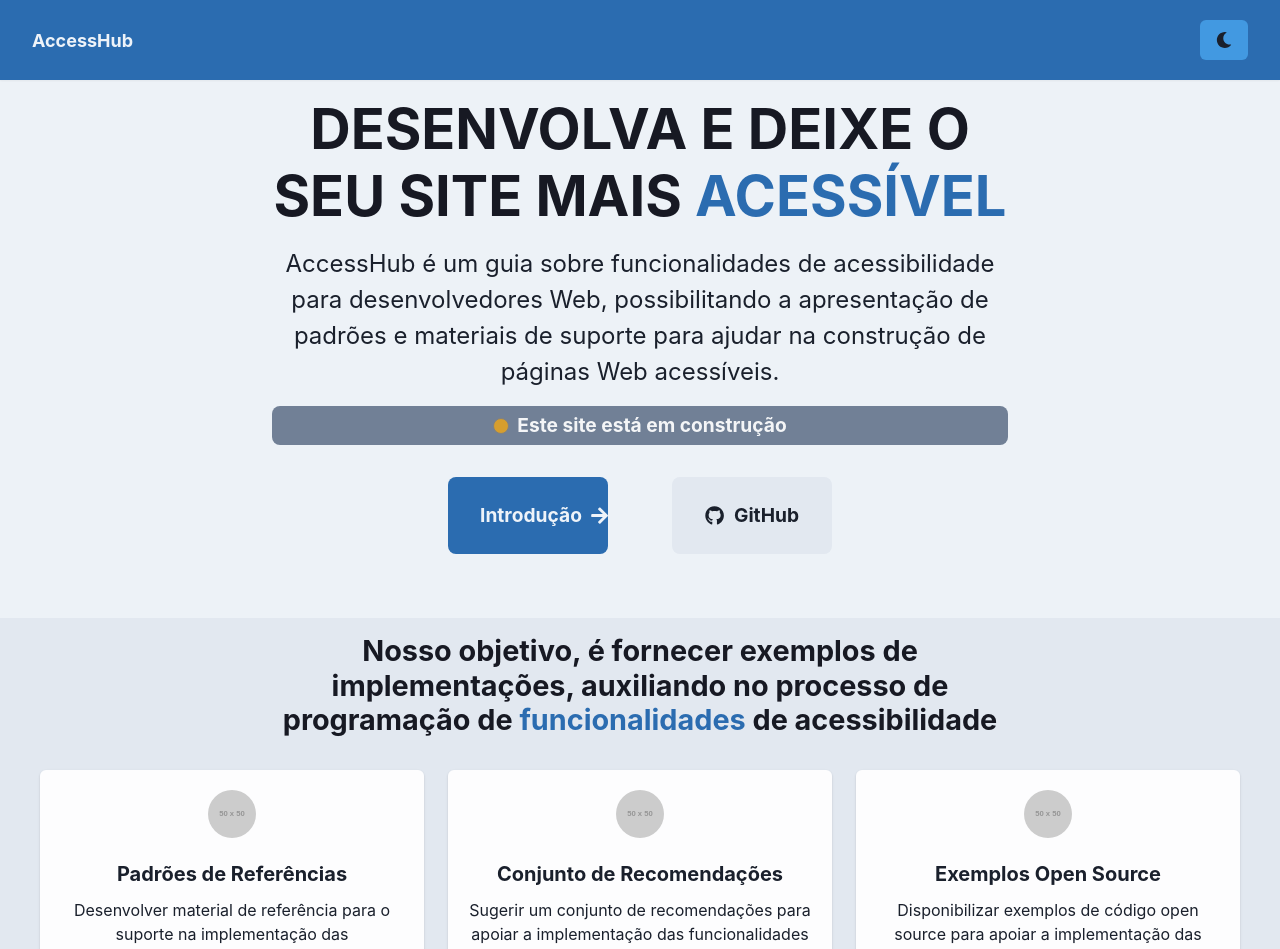
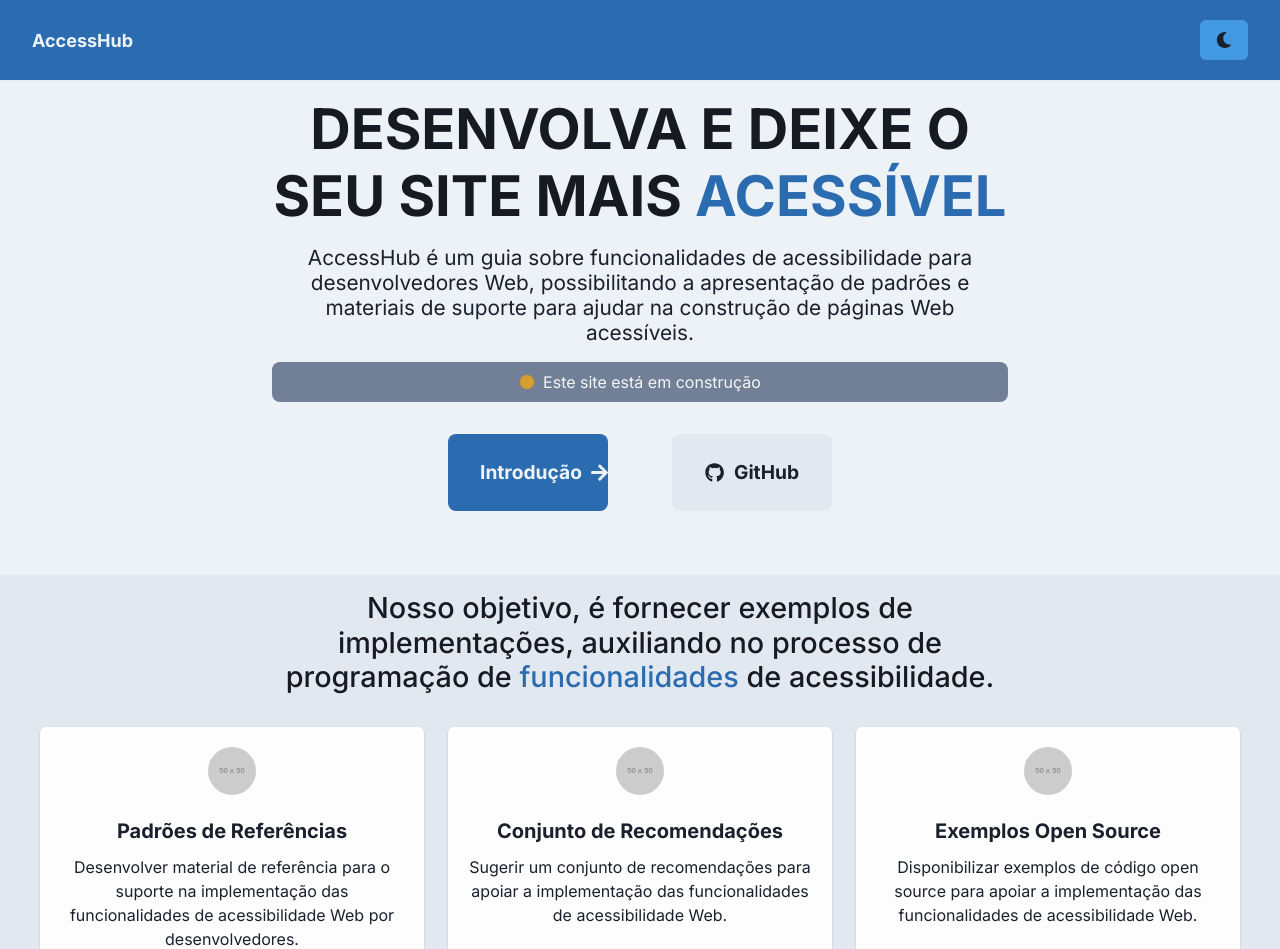
Before and after one commit to daviteixeira-dev/accesshub, a React (Vite) app: page / in a window 1280 px wide. Shown: the top 949 px of the page. Built offline with nearby package versions, Linux system fonts and the light colour scheme.

Commit message:
adding the font family Inter to the project and refactoring the textual components of the HomePage page

```diff
--- a/index.html
+++ b/index.html
@@ -1,9 +1,12 @@
 <!DOCTYPE html>
-<html lang='en'>
+<html lang='pt-BR'>
   <head>
     <meta charset='UTF-8' />
     <link rel='icon' type='image/svg+xml' href='/vite.svg' />
     <meta name='viewport' content='width=device-width, initial-scale=1.0' />
+    <link rel="preconnect" href="https://fonts.googleapis.com">
+    <link rel="preconnect" href="https://fonts.gstatic.com" crossorigin>
+    <link href="https://fonts.googleapis.com/css2?family=Inter:wght@300;400;500;600;700&display=swap" rel="stylesheet">
     <title>AccessHub - Guia sobre funcionalidades de acessibilidade para desenvolvedores Web.</title>
   </head>
   <body>
--- a/src/App.tsx
+++ b/src/App.tsx
@@ -3,6 +3,8 @@ import {
   Routes,
   BrowserRouter
 } from 'react-router-dom';
+
+import './styles/App.css';
 
 import HomePage from './pages/HomePage';
 import Components from './pages/Components';
--- a/src/pages/HomePage.tsx
+++ b/src/pages/HomePage.tsx
@@ -72,21 +72,27 @@ const HomePage = () => {
       >
         <Heading
           as='h1'
+          fontWeight='700'
+          fontFamily='Inter'
           color={headingsColor}
           textTransform='uppercase'
           fontSize={['2.5rem', '2.5rem', '3rem', '3.5rem']}
         >
           Desenvolva e deixe o seu site mais <Text as='span' color={textSpanBlue}>acessível</Text>
         </Heading>
-        <Text
+
+        <Heading
+          as='h2'
           marginTop='1rem'
-          fontSize='1.5rem'
+          fontWeight='400'
+          fontSize='1.3rem'
+          fontFamily='Inter'
           color={textColor}
         >
           AccessHub é um guia sobre funcionalidades de acessibilidade para desenvolvedores Web,
           possibilitando a apresentação de padrões e materiais de suporte para ajudar na
           construção de páginas Web acessíveis.
-        </Text>
+        </Heading>
 
         <Flex
           mt='1rem'
@@ -107,12 +113,12 @@ const HomePage = () => {
             border='1px solid gray'
           ></Flex>
 
-          <Heading
-            fontSize='1.2rem'
+          <Text
+            fontSize='1rem'
             color='whiteAlpha.900'
           >
             Este site está em construção
-          </Heading>
+          </Text>
         </Flex>
       </Flex>
 
@@ -128,7 +134,8 @@ const HomePage = () => {
         <NavLink to='/introducao'>
           <Flex
             fontSize='1.2rem'
-            fontWeight='bold'
+            fontWeight='700'
+            fontFamily='Inter'
             alignItems='center'
             borderRadius='.5rem'
             color='whiteAlpha.900'
@@ -153,7 +160,8 @@ const HomePage = () => {
           <Flex
             color={textColor}
             fontSize='1.2rem'
-            fontWeight='bold'
+            fontWeight='700'
+            fontFamily='Inter'
             alignItems='center'
             bg={bgBottonGithub}
             borderRadius='.5rem'
@@ -184,13 +192,15 @@ const HomePage = () => {
           width={['100%', '100%', '60%', '60%']}
         >
           <Heading
-            as='h2'
+            as='h3'
+            fontWeight='500'
+            fontFamily='Inter'
             color={headingsColor}
             fontSize={['1.5rem', '1.5rem', '1.8rem', '1.8rem']}
           >
             Nosso objetivo, é fornecer exemplos de implementações,
             auxiliando no processo de programação
-            de <Text as='span' color={textSpanBlue}>funcionalidades</Text> de acessibilidade
+            de <Text as='span' color={textSpanBlue}>funcionalidades</Text> de acessibilidade.
           </Heading>
         </Flex>
 
@@ -207,8 +217,10 @@ const HomePage = () => {
                 <CardBody>
                   <Avatar name='Card Info' src={item.avatarIMG} />
                   <Stack mt='6' spacing='3'>
-                    <Heading size='md'>{item.cardTitle}</Heading>
-                    <Text>
+                    <Heading as='h4' fontFamily='Inter' fontWeight='700' size='md'>
+                      {item.cardTitle}
+                    </Heading>
+                    <Text fontFamily='Inter' fontWeight='400' size='md'>
                       {item.cardText}
                     </Text>
                   </Stack>
--- /dev/null
+++ b/src/styles/App.css
@@ -0,0 +1,6 @@
+* {
+    margin: 0;
+    padding: 0;
+    /* background: red; */
+    font-family: 'Inter', sans-serif;
+}
```
